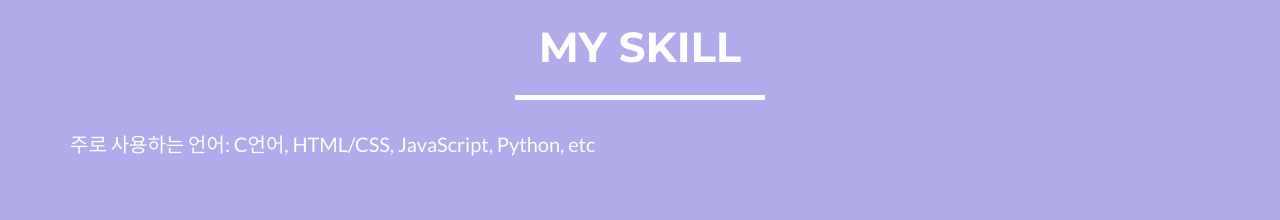
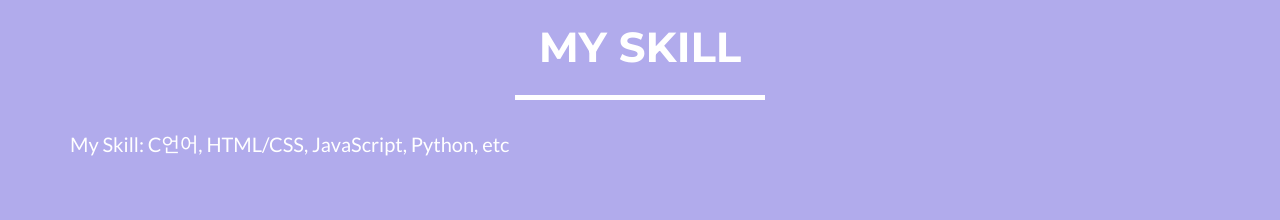
Before and after one commit to pogaem/pogaem.github.io, a website: page index.html in a window 1280 px wide. Shown: the part 1700-1920 px from the top of the page. Drawn offline with nearby package versions, Linux system fonts and the light colour scheme.

Commit message:
Update index.html

```diff
--- a/index.html
+++ b/index.html
@@ -161,7 +161,7 @@
             </div>
             <div class="row">
                 <div class="col-lg-12">
-                    <p>주로 사용하는 언어: C언어, HTML/CSS, JavaScript, Python, etc</p>
+                    <p>My Skill: C언어, HTML/CSS, JavaScript, Python, etc</p>
                 </div>
                 <div class="col-lg-8 col-lg-offset-2 text-center">
                 </div>
```
